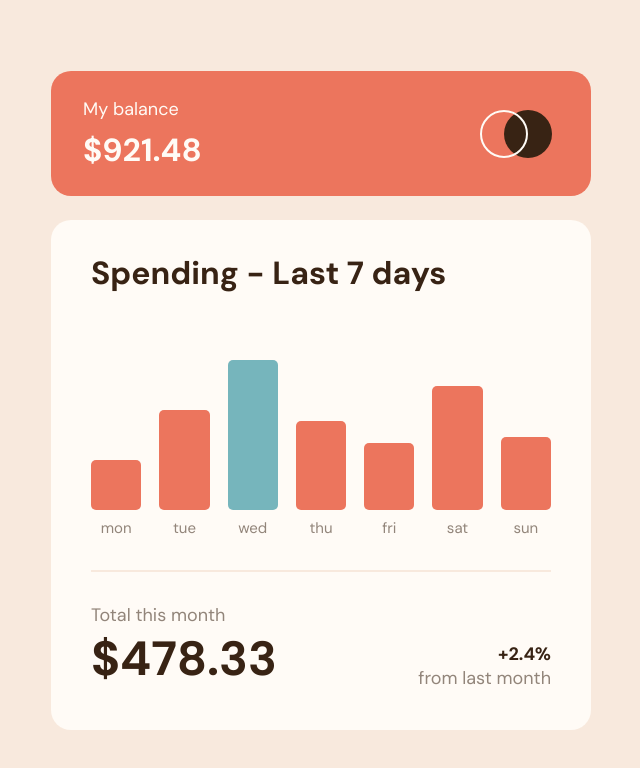
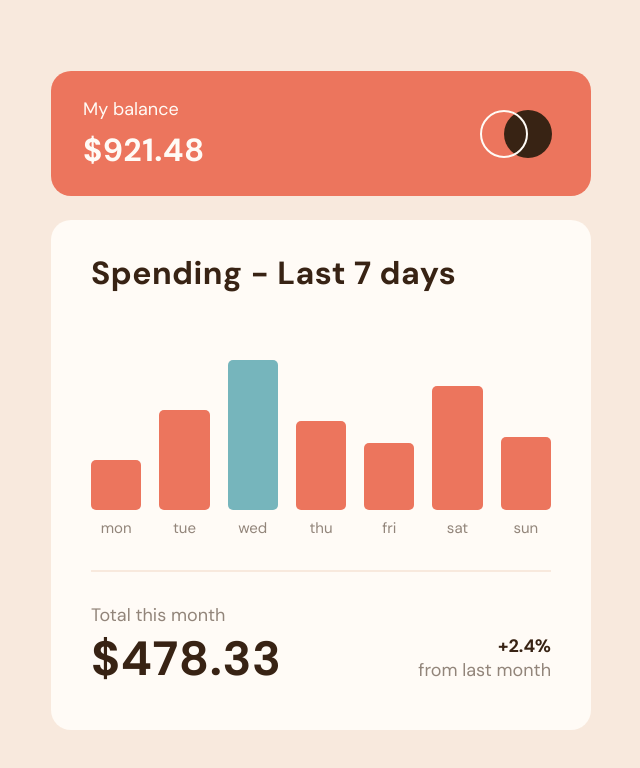
Before and after one commit to ivanfadeev1/expenses-chart-component, a plain HTML site: page index.html in a window 1280 px wide. Shown: the whole page, without its empty margins (319-959 px from the left). Drawn offline with Linux system fonts and the light colour scheme.

Commit message:
Add files via upload

```diff
--- a/scss/style.scss
+++ b/scss/style.scss
@@ -1,5 +1,6 @@
 // Variables
 $font-family: 'DM Sans', sans-serif;
+$title-letter-spacing: 0.014em;
 $color-white: #FFFBF6;
 $color-cream: #F8E9DD;
 $color-red: #EC755D;
@@ -222,6 +223,7 @@ body {
                 flex-direction: column;
                 align-items: flex-end;
                 gap: 1px 0;
+                padding-bottom: 8px;
                 &-count {
                     color: $color-dark-brown;
                     @include font(700, 18, 23);
@@ -232,6 +234,13 @@ body {
                     @include font-subtitle;
                 }
             }
+        }
+    }
+    @media (min-width: 481px) {
+        &__balance-content-count,
+        &__spending-title,
+        &__spending-total-this-month-count {
+            letter-spacing: $title-letter-spacing;
         }
     }
     @media (max-width: 480px) {
@@ -287,6 +296,7 @@ body {
             }
             &-total-last-month {
                 gap: 0;
+                padding-bottom: 0;
                 &-count {
                     @include font(700, 15, 20);
                 }
```
Also changed, not shown: css/style.css.
